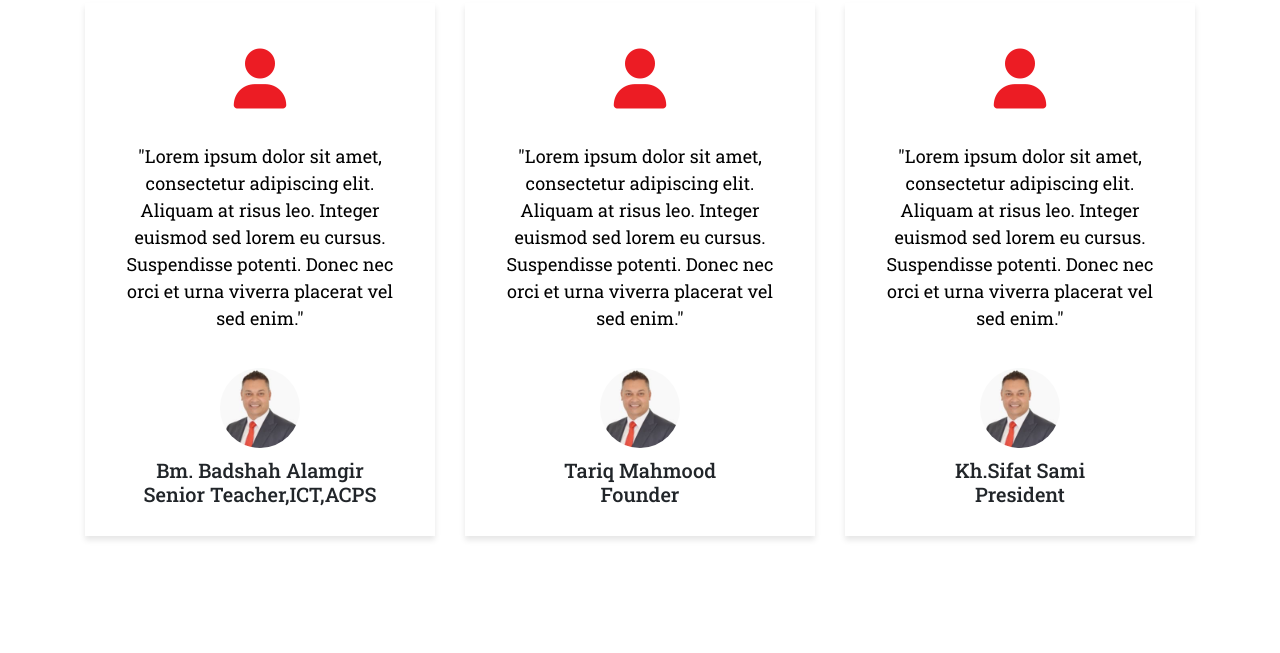
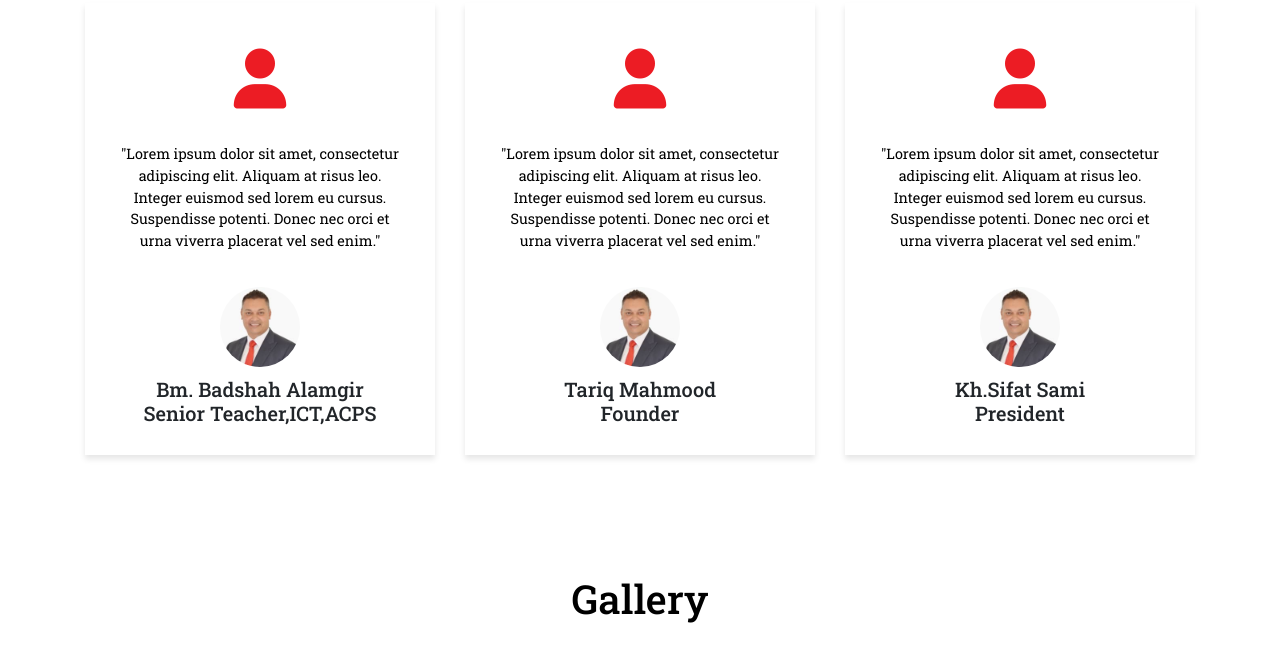
Before and after one commit to devlopersabbir/acpsitc, a plain HTML site: page index.html in a window 1280 px wide. Shown: the part 2077-2730 px from the top of the page. Drawn offline with nearby package versions, Linux system fonts and the light colour scheme; no server answers.

Commit message:
index.html

```diff
--- a/index.html
+++ b/index.html
@@ -205,7 +205,7 @@
             <i class="fa fa-user" aria-hidden="true"></i>
           </div>
           <div id="testimonial-text" class="testimonial-text">
-                <p class="tes">
+            <p class="tes text-ash small">
               "Lorem ipsum dolor sit amet, consectetur adipiscing elit.
               Aliquam at risus leo. Integer euismod sed lorem eu cursus.
               Suspendisse potenti. Donec nec orci et urna viverra placerat
@@ -223,8 +223,8 @@
           <div class="testimonial-icon">
             <i class="fa fa-user" aria-hidden="true"></i>
           </div>
-              <div class="testimonial-text">
-                <p class="tes">
+          <div id="testimonial-text" class="testimonial-text">
+            <p class="tes text-ash small">
               "Lorem ipsum dolor sit amet, consectetur adipiscing elit.
               Aliquam at risus leo. Integer euismod sed lorem eu cursus.
               Suspendisse potenti. Donec nec orci et urna viverra placerat
@@ -242,8 +242,8 @@
           <div class="testimonial-icon">
             <i class="fa fa-user" aria-hidden="true"></i>
           </div>
-              <div class="testimonial-text">
-                <p class="tes">
+          <div id="testimonial-text" class="testimonial-text">
+            <p class="tes text-ash small">
               "Lorem ipsum dolor sit amet, consectetur adipiscing elit.
               Aliquam at risus leo. Integer euismod sed lorem eu cursus.
               Suspendisse potenti. Donec nec orci et urna viverra placerat
@@ -259,6 +259,7 @@
     </div>
   </div>
 </section>
+
     <!-- testimonial end here -->
 
     <!-- Gallery Section -->
@@ -383,9 +384,9 @@
           <h3>Quick Links</h3>
           <ul>
             <li><a href="#">Home</a></li>
-            <li><a href="about-us container mx-auto">About</a></li>
-            <li><a href="sectors">Sectors</a></li>
-            <li><a href="testimonial-text">Testimonial</a></li>
+            <li><a href="#about-us container mx-auto">About</a></li>
+            <li><a href="#sectors">Sectors</a></li>
+            <li><a href="#testimonial-text">Testimonial</a></li>
             <li><a href="#">Gallery</a></li>
             <li><a href="contact">Contact</a></li>
           </ul>
```
Lines whose indentation alone changed are shown as unchanged.
